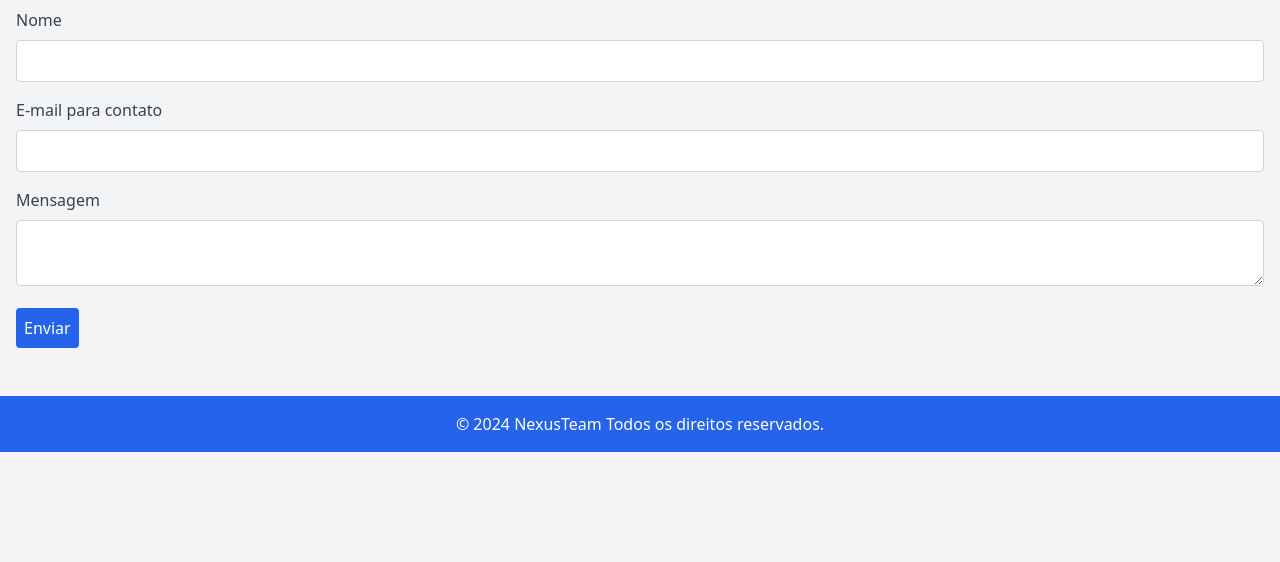
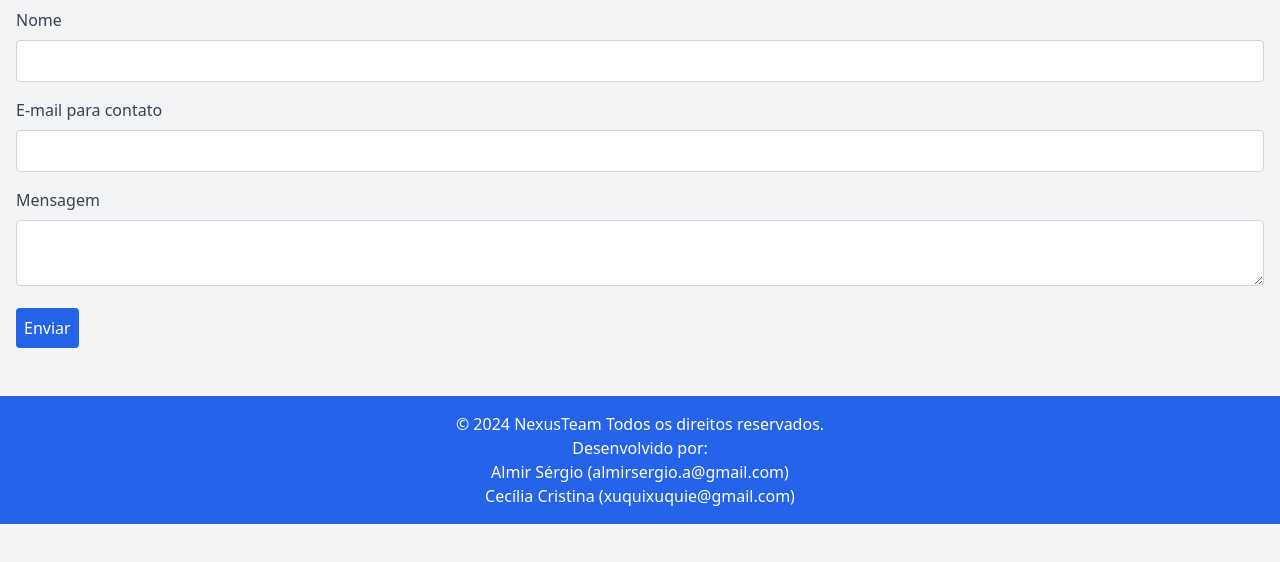
Before and after one commit to NexusSong/Frontend_nes, a plain HTML site: page NexusTeam/contact.html in a window 1280 px wide. Shown: the part 140-702 px from the top of the page. Drawn offline with nearby package versions, Linux system fonts and the light colour scheme.

Commit message:
Adição do contato dos criadores

```diff
--- a/NexusTeam/contact.html
+++ b/NexusTeam/contact.html
@@ -37,6 +37,11 @@
 
   <footer class="bg-blue-600 text-white text-center p-4 mt-8">
     <p>© 2024 NexusTeam Todos os direitos reservados.</p>
+    <p>Desenvolvido por:</p>
+    <ul>
+      <li>Almir Sérgio (<a href="mailto:almirsergio.a@gmail.com" class="hover:underline">almirsergio.a@gmail.com</a>)</li>
+      <li>Cecília Cristina (<a href="mailto:xuquixuquie@gmail.com" class="hover:underline">xuquixuquie@gmail.com</a>)</li>
+    </ul>
   </footer>
 </body>
 </html>
```
